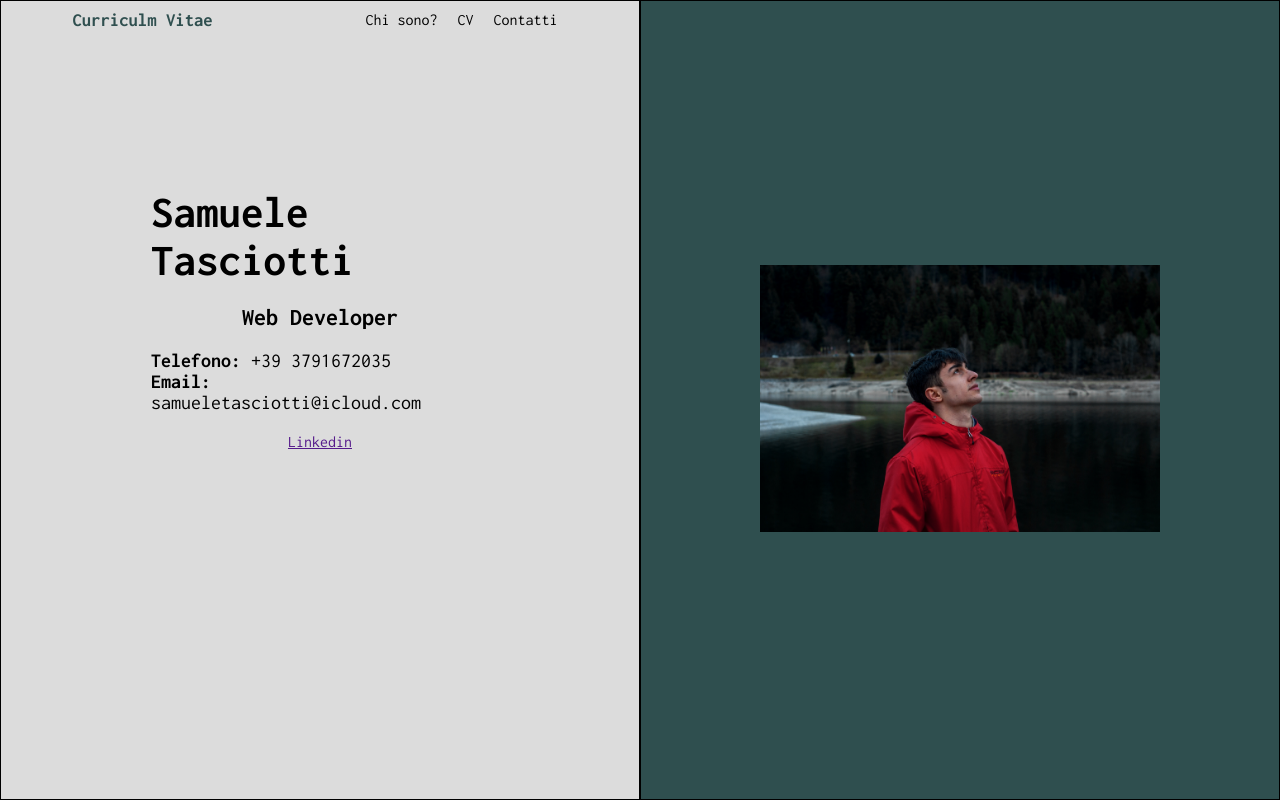
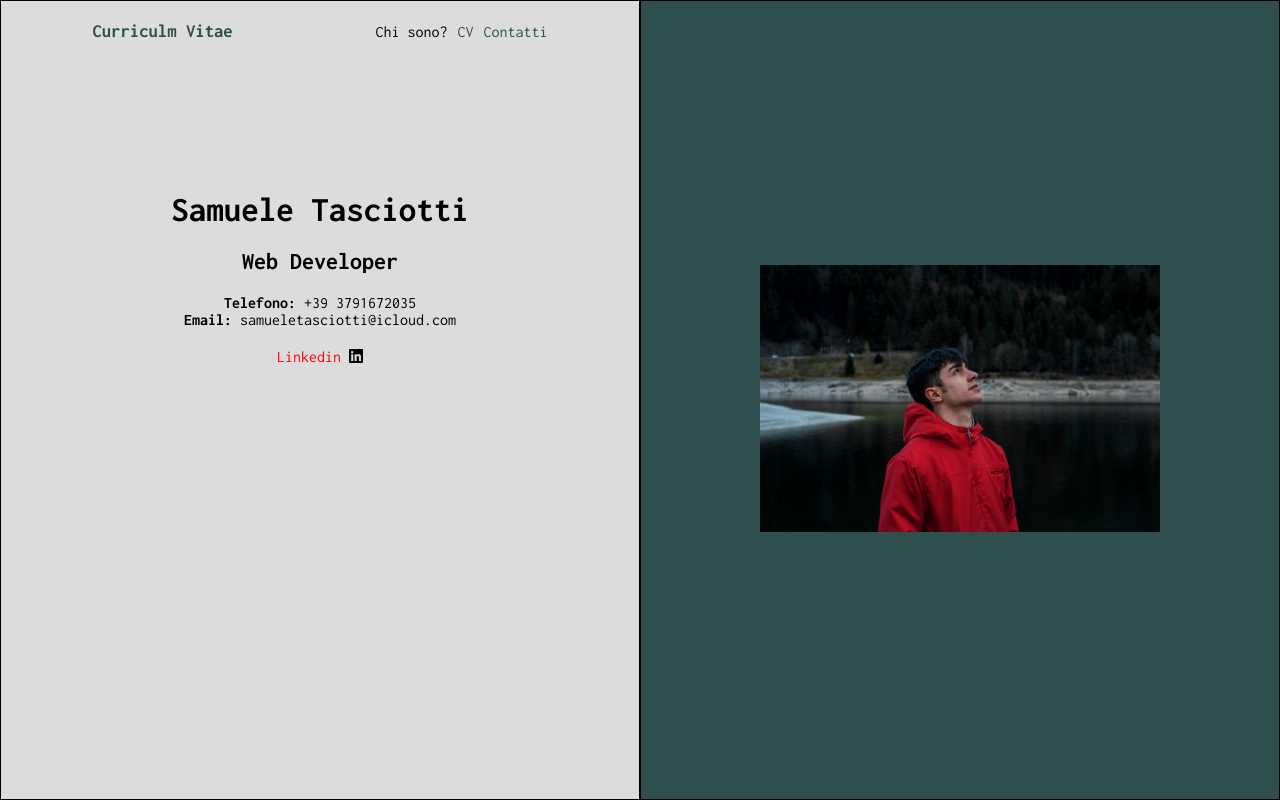
Before and after one commit to Samueletasciotti00/mysite-0.0, a Vue app: page / in a window 1280 px wide. Built offline with nearby package versions, Linux system fonts and the light colour scheme.

Commit message:
feat: transition for right menu

```diff
--- a/index.html
+++ b/index.html
@@ -9,6 +9,9 @@
     <link rel="preconnect" href="https://fonts.googleapis.com">
     <link rel="preconnect" href="https://fonts.gstatic.com" crossorigin>
     <link href="https://fonts.googleapis.com/css2?family=Inconsolata:wght@200..900&family=Open+Sans:ital,wght@0,300..800;1,300..800&family=Roboto:ital,wght@0,100;0,300;0,400;0,500;0,700;0,900;1,100;1,300;1,400;1,500;1,700;1,900&display=swap" rel="stylesheet">
+
+    <!-- Font Awesome -->
+    <link rel="stylesheet" href="https://cdnjs.cloudflare.com/ajax/libs/font-awesome/6.5.2/css/all.min.css" integrity="sha512-SnH5WK+bZxgPHs44uWIX+LLJAJ9/2PkPKZ5QiAj6Ta86w+fsb2TkcmfRyVX3pBnMFcV7oQPJkl9QevSCWr3W6A==" crossorigin="anonymous" referrerpolicy="no-referrer">
     <title>Vite + Vue</title>
   </head>
   <body>
--- a/src/App.vue
+++ b/src/App.vue
@@ -58,6 +58,7 @@
 
   #info{
     background-color: #DCDCDC;
+    padding: 20px;
   }
 
   /* DEBUG */
--- a/src/components/AppRight.vue
+++ b/src/components/AppRight.vue
@@ -2,14 +2,12 @@
     export default{
         data() {
             return{
-                img: 'src/assets/img/IMG_3032.JPG',
-                x: 1
+                img: 'src/assets/img/IMG_3032.JPG'
             }
 
         },
         methods: {
-            myFunction(x) {
-
+            myFunction() {
                 //Selezionare classe/id per ridimensionamento
                 let destra = document.getElementById('pick');
                 let sinistra = document.getElementById('info');
@@ -18,22 +16,25 @@
                 if(this.x == 1){ //Se è 1
 
                     //Ridimensionamento
+                    sinistra.style.transition = '0.75s ease';
                     destra.style.width = '100vw';
 
                     sinistra.style.width = '0';
+                    sinistra.style.padding = '0';
 
                     // Switch di stato per il prossimo click
                     this.x = 0;
                 } else {
                     //Ridimensionamento
+                    destra.style.transition = '0.75s ease';
                     destra.style.width = '50vw';
 
                     sinistra.style.width = '50vw';
+                    sinistra.style.padding = '20px';
 
                     // Switch di stato per il prossimo click
                     this.x = 1;
                 }
-
 
             }
         }
@@ -54,10 +55,12 @@
     .img{
         width: 400px;
         border-radius: 100px;
-        img{
+
+    }
+
+    .img img{
             max-width: 100%;
         }
-    }
 
     .img:hover{
         animation-name: zooImg;
@@ -79,4 +82,5 @@
         }
     }
 
+
 </style>
--- a/src/components/HeaderLeft.vue
+++ b/src/components/HeaderLeft.vue
@@ -25,7 +25,7 @@
         <!-- Voice -->
         <div id="voice">
             <ul>
-                <li @click="myFunction(x)"><a href="#">Chi sono?</a></li>
+                <li @click="myFunction()">Chi sono?</li>
                 <li><a href="#">CV</a></li>
                 <li><a href="#">Contatti</a></li>
             </ul>
@@ -42,54 +42,21 @@
         display: flex;
         justify-content: space-around;
         align-items: center;
-
-        h3{
-            color: #2F4F4F;
-        }
     }
 
-    #voice{
-
-        ul {
-            list-style: none;
-
-            /* Flex */
-            display: flex;
-            justify-content: space-around;
-
-            /* List */
-            li{
-                margin: 10px;
-                font-size: 16px;
-            }
-
-            li a:hover{
-                animation-name: zooLi;
-                animation-duration: 1.5s;
-                color: red;
-            }
-
-            li a{
-                text-decoration: none;
-                color: black;
-
-            }
-        }
+    h3{
+        color: #2F4F4F;
     }
 
-    /* Gestione dell'hover su gli li */
-    @keyframes zooLi {
-        0% {
-            font-size: 16px;
-        }
-
-        50% {
-            font-size: 21px;
-        }
-
-        100% {
-            font-size: 16px;
-        }
+    ul{
+        list-style: none;
+        cursor: pointer;
+        display: flex;
+        gap: 10px;
     }
 
+    ul li a{
+        text-decoration: none;
+        color: #2F4F4F;
+    }
 </style>
--- a/src/components/MainApp.vue
+++ b/src/components/MainApp.vue
@@ -1,7 +1,9 @@
 <script>
     export default{
         data() {
+           return{
 
+           }
         }
     }
 </script>
@@ -23,7 +25,7 @@
 
         <!-- Links -->
 
-        <span><a href="">Linkedin</a></span>
+        <span><a href="">Linkedin</a> <i class="fa-brands fa-linkedin"></i></span>
     </div>
 
 
@@ -41,14 +43,21 @@
         flex-direction: column;
         align-items: center;
         align-content: left;
+        text-align: center;
+    }
 
-        h1{
-            font-size: 45px;
-        }
+    /* Titol Of Page */
+    h1{
+        font-size: 35px;
+    }
 
-        ul{
-            list-style: none;
-            font-size: 20px;
-        }
+    /* List Decoration */
+    ul{
+        list-style: none;
+    }
+
+    span a{
+        text-decoration: none;
+        color: red;
     }
 </style>
```
